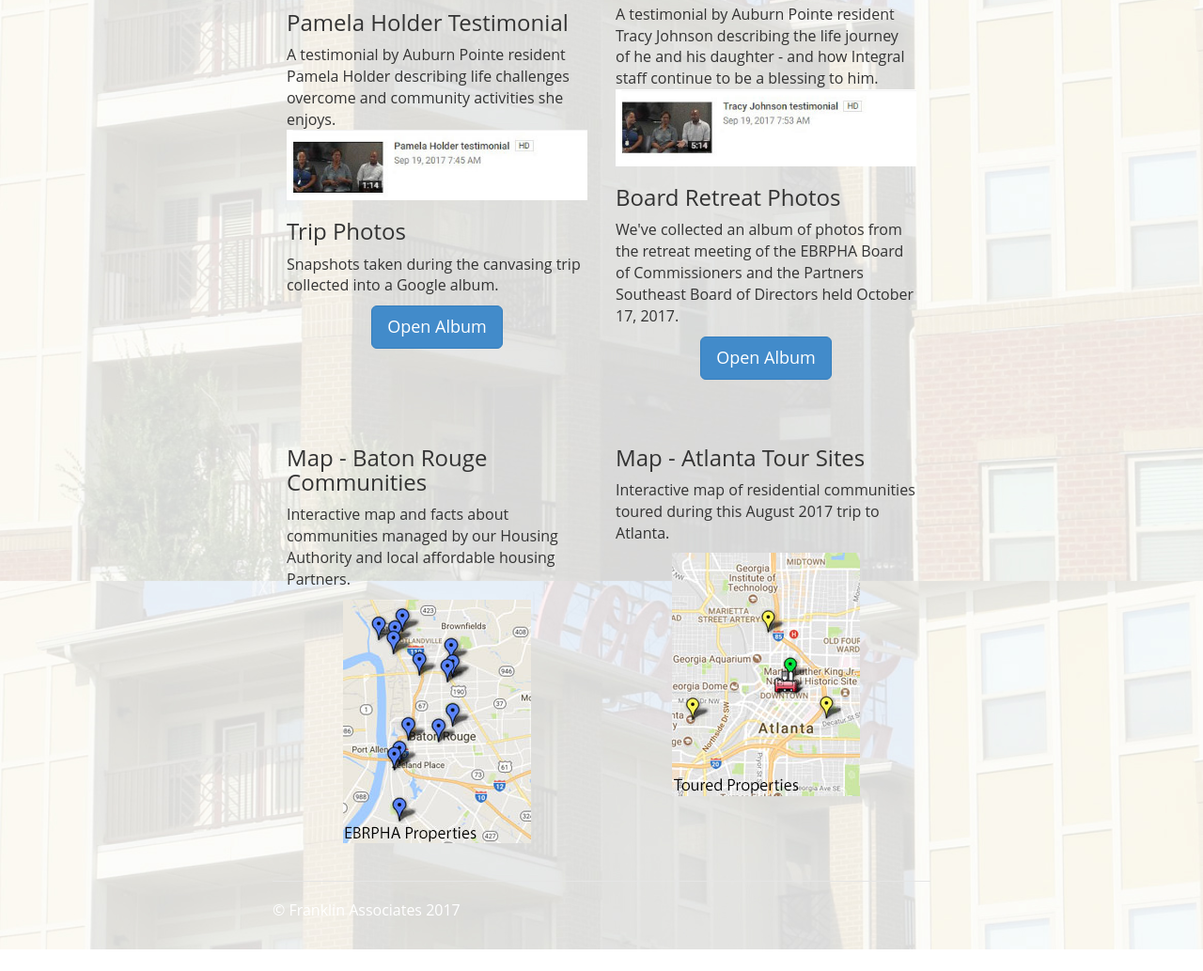
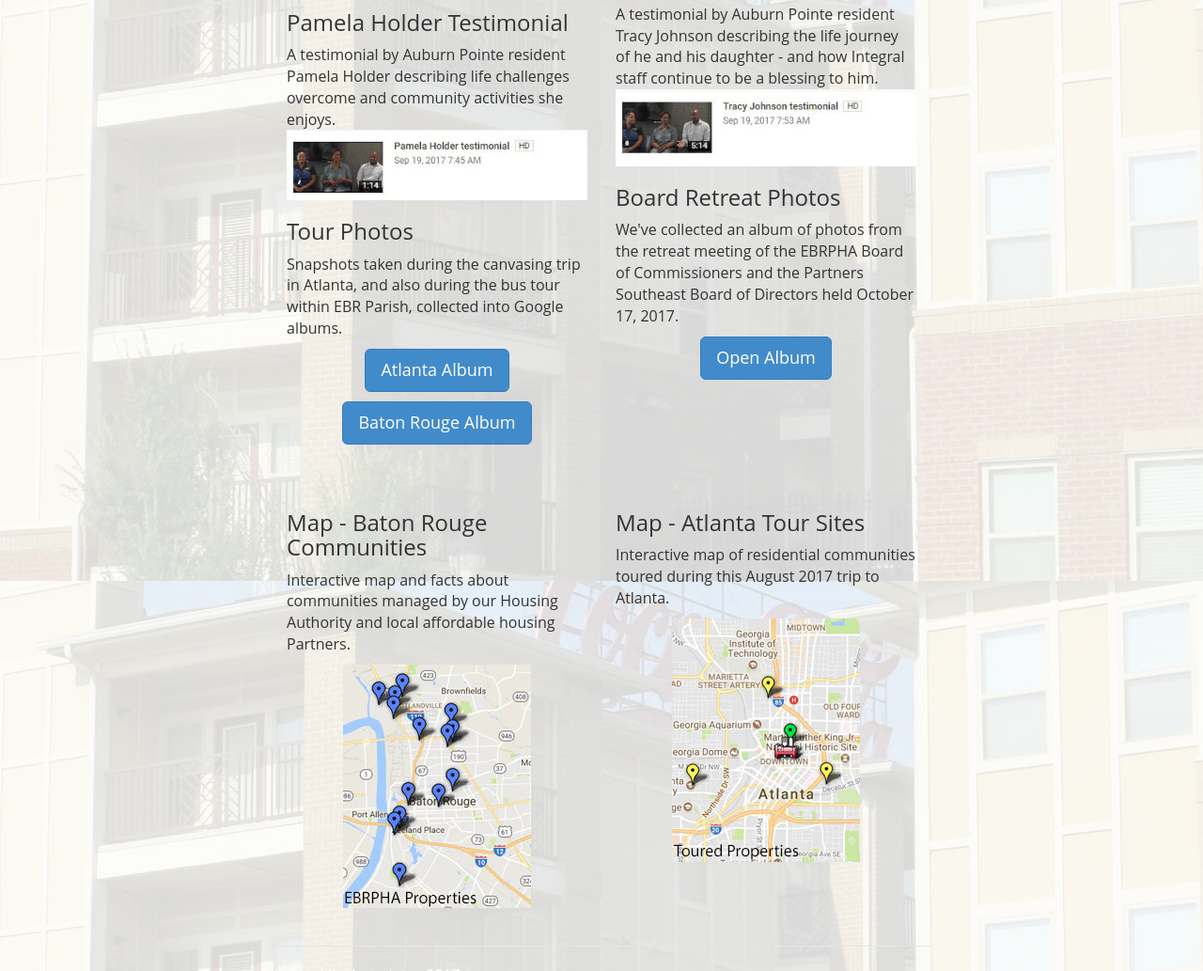
Before and after one commit to franklinassoc/ebrpha-atlanta, a plain HTML site: page index.html in a window 1280 px wide. Shown: the part 982-2015 px from the top of the page at 94% size. Before the commit the page ends 1992 px from the top, so only its background shows below. Drawn offline with nearby package versions, Linux system fonts and the light colour scheme.

Commit message:
Add album for BR bus tour
additional button linking to 3rd Google photo album

```diff
--- a/index.html
+++ b/index.html
@@ -80,11 +80,13 @@ margin: 40px 0;
             enjoys.<br>
             <a target="_blank" href="https://youtu.be/LN-uM0JDYwk"><img style="border: 0px solid ; width: 100%;"
                 alt="Link to Holder video clip" src="img/video-thumbnail-Pamela_Holder.jpg"></a></p>
-          <h3>Trip Photos</h3>
-          <p>Snapshots taken during the canvasing trip collected into a Google
-            album.</p>
+          <h3>Tour Photos</h3>
+          <p>Snapshots taken during the canvasing trip in Atlanta, and also during the bus tour within EBR Parish, collected into Google
+            albums.</p>
           <p style="text-align: center;"><a class="btn btn-lg btn-primary" target="_blank"
-              href="https://goo.gl/photos/h5MbwyHYtgdnzTiY7">Open Album</a></p>
+              href="https://goo.gl/photos/h5MbwyHYtgdnzTiY7">Atlanta Album</a></p>
+		  <p style="text-align: center;"><a class="btn btn-lg btn-primary" target="_blank"
+              href="https://photos.app.goo.gl/TzBaB9WalNBLdo8v1">Baton Rouge Album</a></p>
         </div>
         <div class="col-lg-6">
           <h3>Residents Q &amp; A</h3>
```
